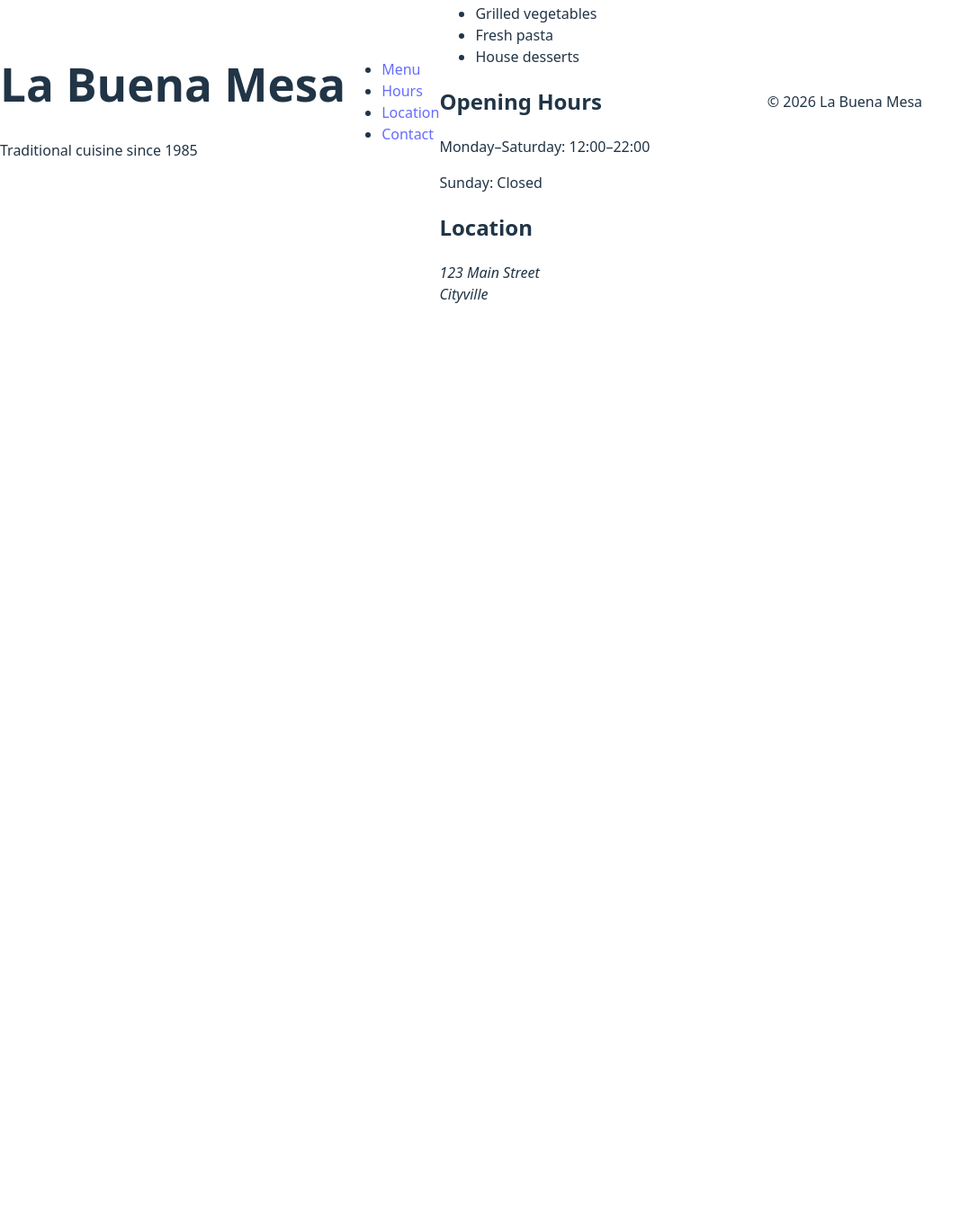
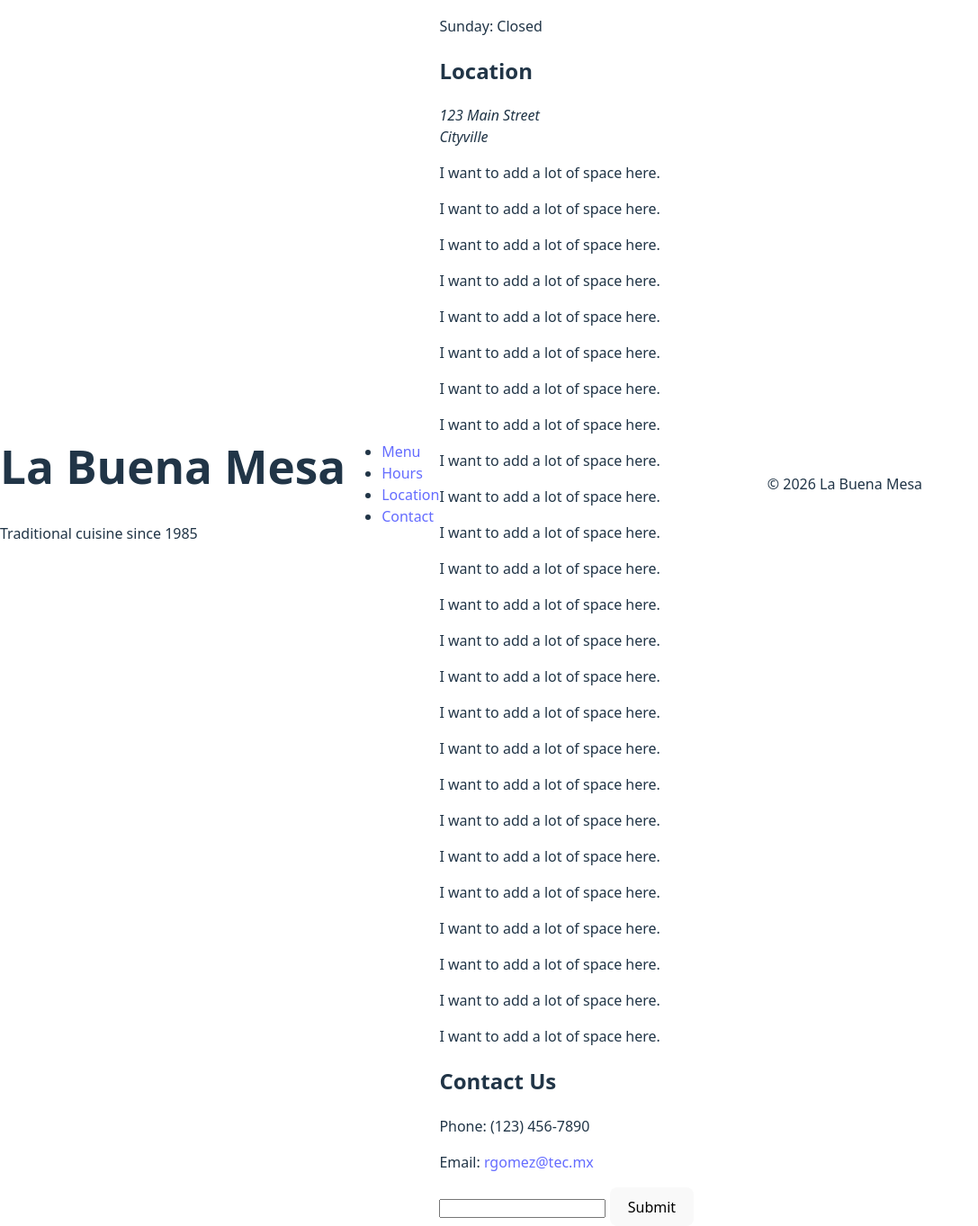
Before and after one commit to Krul-dev/test-restaurant, a website built with Vite: page index.html in a window 1280 px wide. Shown: the part 287-1650 px from the top of the page at 90% size, without its empty margins (0-1087 px from the left). Before the commit the page ends 800 px from the top, so only its background shows below. Built offline with nearby package versions, Linux system fonts and the light colour scheme.

Commit message:
First tests

```diff
--- a/index.html
+++ b/index.html
@@ -15,6 +15,7 @@
       <h1>La Buena Mesa</h1>
       <p>Traditional cuisine since 1985</p>
     </header>
+
     <nav>
       <ul>
         <li><a href="#menu">Menu</a></li>
@@ -23,6 +24,7 @@
         <li><a href="#contact">Contact</a></li>
       </ul>
     </nav>
+
     <main>
       <section id="menu">
         <h2>Menu</h2>
@@ -33,11 +35,13 @@
           <li>House desserts</li>
         </ul>
       </section>
+
       <section id="hours">
         <h2>Opening Hours</h2>
         <p>Monday–Saturday: 12:00–22:00</p>
         <p>Sunday: Closed</p>
       </section>
+
       <section id="location">
         <h2>Location</h2>
         <address>
@@ -45,7 +49,97 @@
           Cityville
         </address>
       </section>
+
+      <section>
+        <p>
+	  I want to add a lot of space here.
+	</p>
+        <p>
+	  I want to add a lot of space here.
+	</p>
+        <p>
+	  I want to add a lot of space here.
+	</p>
+        <p>
+	  I want to add a lot of space here.
+	</p>
+        <p>
+	  I want to add a lot of space here.
+	</p>
+        <p>
+	  I want to add a lot of space here.
+	</p>
+        <p>
+	  I want to add a lot of space here.
+	</p>
+        <p>
+	  I want to add a lot of space here.
+	</p>
+        <p>
+	  I want to add a lot of space here.
+	</p>
+        <p>
+	  I want to add a lot of space here.
+	</p>
+        <p>
+	  I want to add a lot of space here.
+	</p>
+        <p>
+	  I want to add a lot of space here.
+	</p>
+        <p>
+	  I want to add a lot of space here.
+	</p>
+        <p>
+	  I want to add a lot of space here.
+	</p>
+        <p>
+	  I want to add a lot of space here.
+	</p>
+        <p>
+	  I want to add a lot of space here.
+	</p>
+        <p>
+	  I want to add a lot of space here.
+	</p>
+        <p>
+	  I want to add a lot of space here.
+	</p>
+        <p>
+	  I want to add a lot of space here.
+	</p>
+        <p>
+	  I want to add a lot of space here.
+	</p>
+        <p>
+	  I want to add a lot of space here.
+	</p>
+        <p>
+	  I want to add a lot of space here.
+	</p>
+        <p>
+	  I want to add a lot of space here.
+	</p>
+        <p>
+	  I want to add a lot of space here.
+	</p>
+        <p>
+	  I want to add a lot of space here.
+	</p>
+      </section>
+
+      <section id="contact">
+	<h2>Contact Us</h2>
+	<p>Phone: (123) 456-7890</p>
+	<p>Email: <a href="mailto:rgomez@tec.mx">rgomez@tec.mx</a></p>
+        <form>
+          <input type="text">
+          <button>Submit</button>
+        </form>
+      </section>
+
     </main>
+
     <footer>
       <p>&copy; 2026 La Buena Mesa</p>
     </footer>
```
